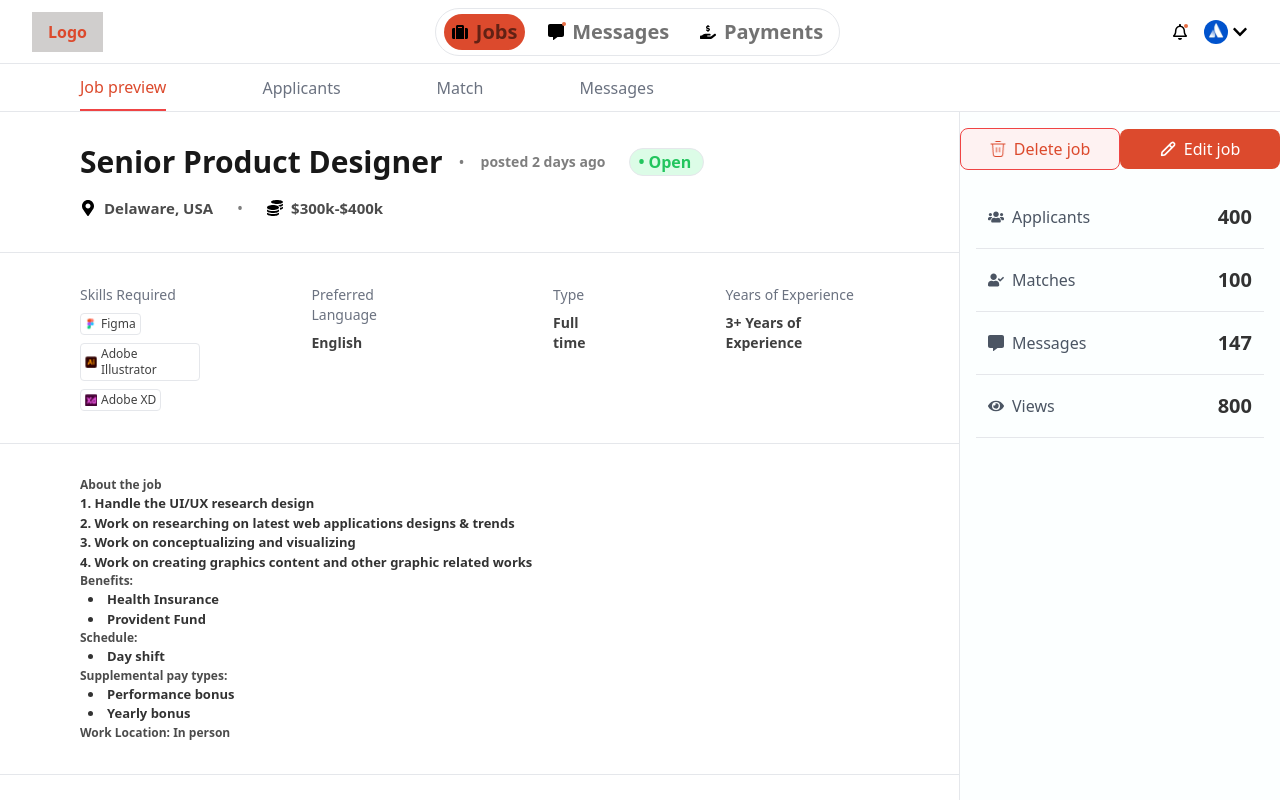
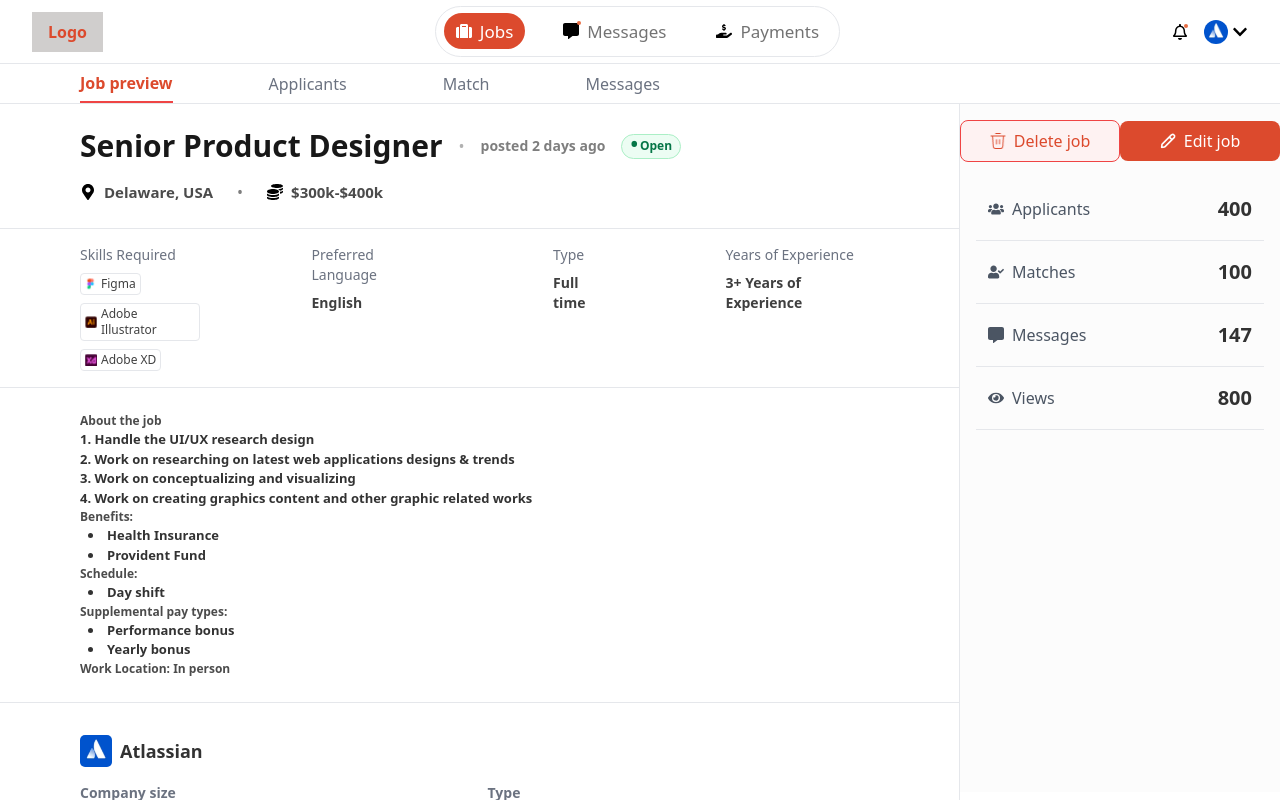
Before and after one commit to PrgrmrHarshShukla/oratory-assignment, a React (Vite) app: page / in a window 1280 px wide. Shown: the top 800 px of the page. Built offline with nearby package versions, Linux system fonts and the light colour scheme.

Commit message:
Fine touches

```diff
--- a/src/components/BodyLeft1.tsx
+++ b/src/components/BodyLeft1.tsx
@@ -8,16 +8,16 @@ const BodyLeft1 = ({postedDays, salary, location, isOpen, title}: {
     title: string
 }) => {
     return (
-        <div className="w-[100%] border-b px-20 flex flex-col justify-center items-start gap-4 py-8">
+        <div className="w-[100%] border-b px-20 flex flex-col justify-center items-start gap-4 py-6">
             <div className="flex flex-row justify-start items-center gap-4">
                 <h1 className="text-3xl opacity-90 font-bold">{title}</h1>
 
-                <span className="opacity-50">•</span>
+                <span className="opacity-30">•</span>
 
                 <span className="text-sm opacity-50 font-semibold">posted {postedDays} days ago </span>
-                <div className={`flex flex-row justify-center items-center gap-1 border rounded-full font-semibold opacity-100 px-2 pr-3 py-0 ml-2 ${isOpen ? 'text-green-500 bg-green-100' : 'text-red-500'}`}>
-                    <span className="pb-[2px] ">•</span>
-                    <span className="">{isOpen ? 'Open' : 'Closed'}</span>
+                <div className={`flex flex-row justify-center items-center gap-[2px] border border-[#ABEFC6] rounded-full font-semibold opacity-100 px-2 py-0  ${isOpen ? 'text-[#067647] bg-[#ECFDF3]' : 'text-red-500'} h-[25px]`}>
+                    <span className="pb-[4px] text-[20px] ">•</span>
+                    <span className="pb-[0px] text-[12px]">{isOpen ? 'Open' : 'Closed'}</span>
                 </div>
             </div>
 
--- a/src/components/BodyLeft2.tsx
+++ b/src/components/BodyLeft2.tsx
@@ -6,7 +6,7 @@ import xd from '../assets/images/xd.png'
 
 const BodyLeft2 = () => {
     return (
-        <div className="w-[100%] border-b px-20 flex flex-row justify-start items-start gap-28 h-auto py-8">
+        <div className="w-[100%] border-b px-20 flex flex-row justify-start items-start gap-28 h-auto py-4">
 
              <div className="flex flex-col justify-center items-start">
                 <h3 className="text-sm font-medium text-gray-500 mb-2">Skills Required</h3>
--- a/src/components/BodyR.tsx
+++ b/src/components/BodyR.tsx
@@ -4,7 +4,7 @@ import bin from "../assets/images/bin.png"
 
 const BodyR = () => {
     return (
-        <div className="flex flex-col justify-start items-center w-1/4 h-auto min-h-[86vh] bg-[#fcffff]">
+        <div className="flex flex-col justify-start items-center w-1/4 h-auto min-h-[86vh] bg-[#FCFCFC]">
 
             <div className="flex flex-row justify-around w-full items-center my-4">
                 <button className="px-4 py-2 text-red-500 border w-[172px] flex flex-row  justify-center items-center gap-2 border-red-500 rounded-[8px] bg-red-50">
--- a/src/components/Head2.tsx
+++ b/src/components/Head2.tsx
@@ -6,13 +6,13 @@ const Head2 = ({ activeTab }: { activeTab: string }) => {
 
 
     return (
-        <div className="flex flex-row justify-start items-center w-full h-[6vh] px-20 border-b border-gray-200">
+        <div className="flex flex-row justify-start items-center w-full h-[5vh] px-20 border-b border-gray-200">
             <div className="flex flex-row justify-center items-center gap-24 h-full">
             {tabs.map((tab: string, index: number) => (
                 <div key={index}
                     className={`h-full flex flex-col justify-center items-center ${
                         activeTab === tab
-                        ? 'text-[#DC4A2D] border-b-2 border-red-500 font-medium'
+                        ? 'text-[#DC4A2D] border-b-2 border-red-500 font-bold'
                         : 'text-gray-500 hover:text-gray-700'
                     }`}
                 >
--- a/src/components/JobDescription.tsx
+++ b/src/components/JobDescription.tsx
@@ -7,7 +7,7 @@ const JobDescription = ({ description, benefits, schedule, payTypes, workLocatio
 
 }) => {
     return (
-      <div className="flex flex-col justify-center items-start w-full px-20 border-b h-auto py-8">
+      <div className="flex flex-col justify-center items-start w-full px-20 border-b h-auto py-6">
         <Section title="About the job">
           {description.map((item, index) => (
             <p key={index} className="text-black text-[13px] font-semibold opacity-80">{item}</p>
--- a/src/components/head1.tsx
+++ b/src/components/head1.tsx
@@ -8,21 +8,22 @@ const Head1 = () => {
                 <span className="text-[#DC4A2D] font-bold">Logo</span>
             </div>
 
-            <div className="rounded-[36px] w-1/3 border border-gray-200 flex flex-row justify-between px-2 items-center h-[6vh]">
-                <div className="flex flex-row justify-center items-center gap-2 hover:border px-2 h-[4.5vh] cursor-pointer rounded-full bg-[#DC4A2D] hover:text-white hover:opacity-100">
-                    <FaSuitcase />
-                    <span className="opacity-55 font-semibold text-[20px] hover:text-white hover:opacity-100">Jobs</span>
+            <div className="rounded-[36px] w-1/3 border border-gray-200 flex flex-row justify-between px-2 items-center h-[6.3vh]">
+
+                <div className="flex flex-row justify-center items-center gap-2 hover:border px-3 h-[4.5vh] cursor-pointer rounded-full bg-[#DC4A2D] hover:text-white hover:opacity-100 ">
+                    <FaSuitcase color="white" />
+                    <span className=" font-medium text-[17px] text-white">Jobs</span>
                 </div>
-                <div className="flex flex-row justify-center items-center gap-2 hover:border px-2 h-[4.5vh] cursor-pointer rounded-full hover:bg-[#DC4A2D] hover:text-white hover:opacity-100">
+                <div className="flex flex-row justify-center items-center gap-2 hover:border px-3 h-[4.5vh] cursor-pointer rounded-full hover:bg-[#DC4A2D] hover:text-white hover:opacity-100">
                     <div className="relative">
                         <FaCommentAlt />
                         <div className="w-[4px] h-[4px] rounded-full bg-[#e76d44] absolute -top-[2px] -right-[2px]"></div>
                     </div>
-                    <span className="opacity-55 font-semibold text-[20px] hover:text-white hover:opacity-100">Messages</span>
+                    <span className="opacity-55 font-medium text-[17px] hover:text-white hover:opacity-10">Messages</span>
                 </div>
-                <div className="flex flex-row justify-center items-center gap-2 hover:border px-2 h-[4.5vh] cursor-pointer rounded-full hover:bg-[#DC4A2D] hover:text-white hover:opacity-100">
+                <div className="flex flex-row justify-center items-center gap-2 hover:border px-3 h-[4.5vh] cursor-pointer rounded-full hover:bg-[#DC4A2D] hover:text-white hover:opacity-100">
                     <FaHandHoldingDollar />
-                    <span className="opacity-55 font-semibold text-[20px] hover:text-white hover:opacity-100">Payments</span>
+                    <span className="opacity-55 font-medium text-[17px] hover:text-white hover:opacity-10">Payments</span>
                 </div>
             </div>
 
```
